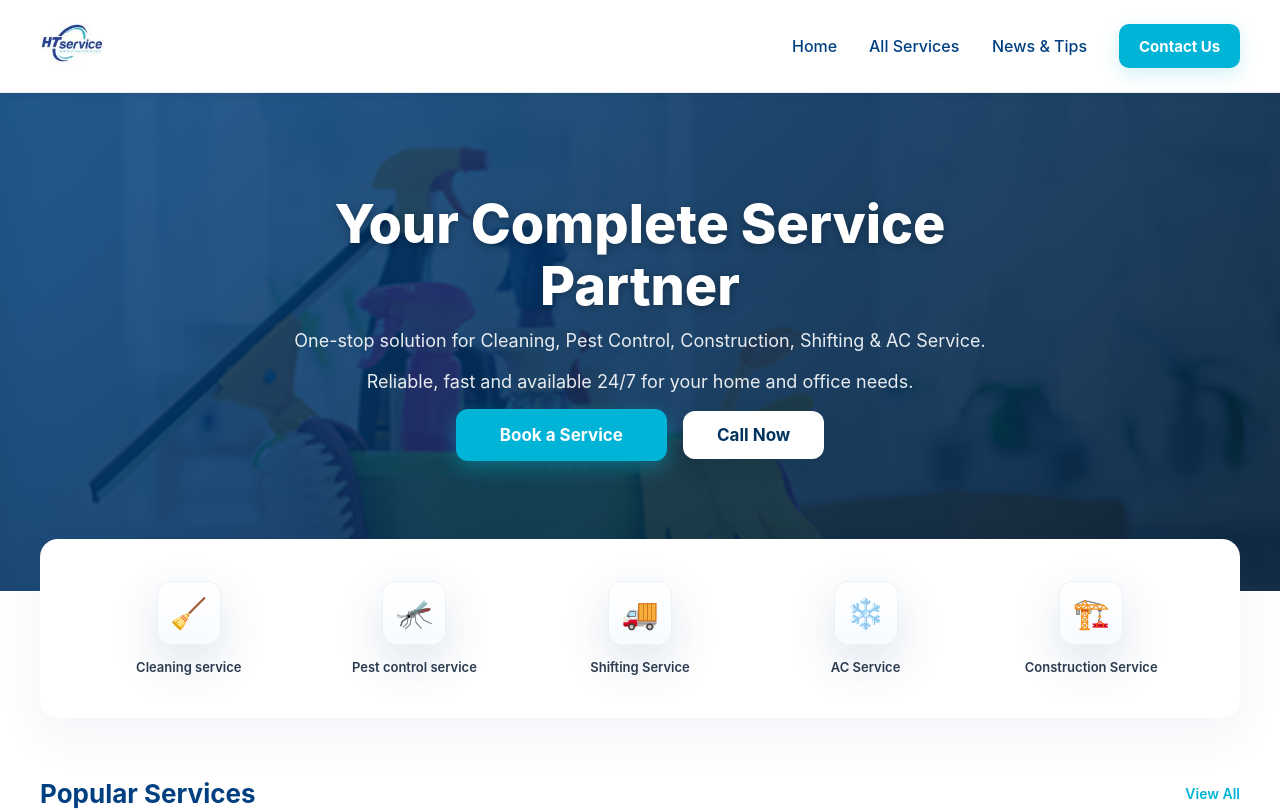
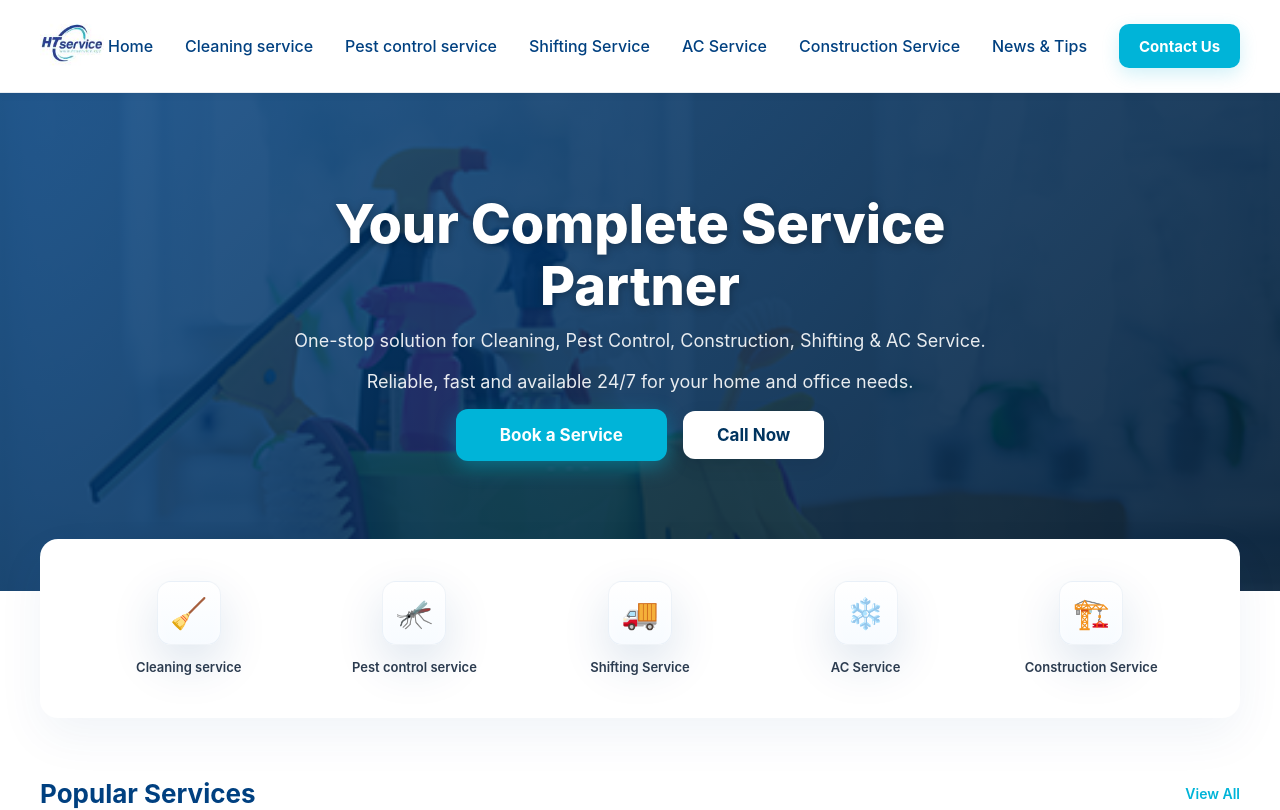
Before and after one commit to RetroRabiul/HTService, a Next.js app: page / in a window 1280 px wide. Shown: the top 810 px of the page. Built offline with nearby package versions, Linux system fonts and the light colour scheme.

Commit message:
home header 2

```diff
--- a/components/Navigation.js
+++ b/components/Navigation.js
@@ -80,8 +80,20 @@ export default function Navigation({ onBookClick }) {
           <Link href="/" className={styles.link} onClick={() => setMenuOpen(false)}>
             Home
           </Link>
-          <Link href="/all-services" className={styles.link} onClick={() => setMenuOpen(false)}>
-            All Services
+          <Link href="/all-services?category=1" className={styles.link} onClick={() => setMenuOpen(false)}>
+            Cleaning service
+          </Link>
+          <Link href="/all-services?category=2" className={styles.link} onClick={() => setMenuOpen(false)}>
+            Pest control service
+          </Link>
+          <Link href="/all-services?category=3" className={styles.link} onClick={() => setMenuOpen(false)}>
+            Shifting Service
+          </Link>
+          <Link href="/all-services?category=4" className={styles.link} onClick={() => setMenuOpen(false)}>
+            AC Service
+          </Link>
+          <Link href="/all-services?category=5" className={styles.link} onClick={() => setMenuOpen(false)}>
+            Construction Service
           </Link>
           <Link href="/news" className={styles.link} onClick={() => setMenuOpen(false)}>
             News &amp; Tips
```
